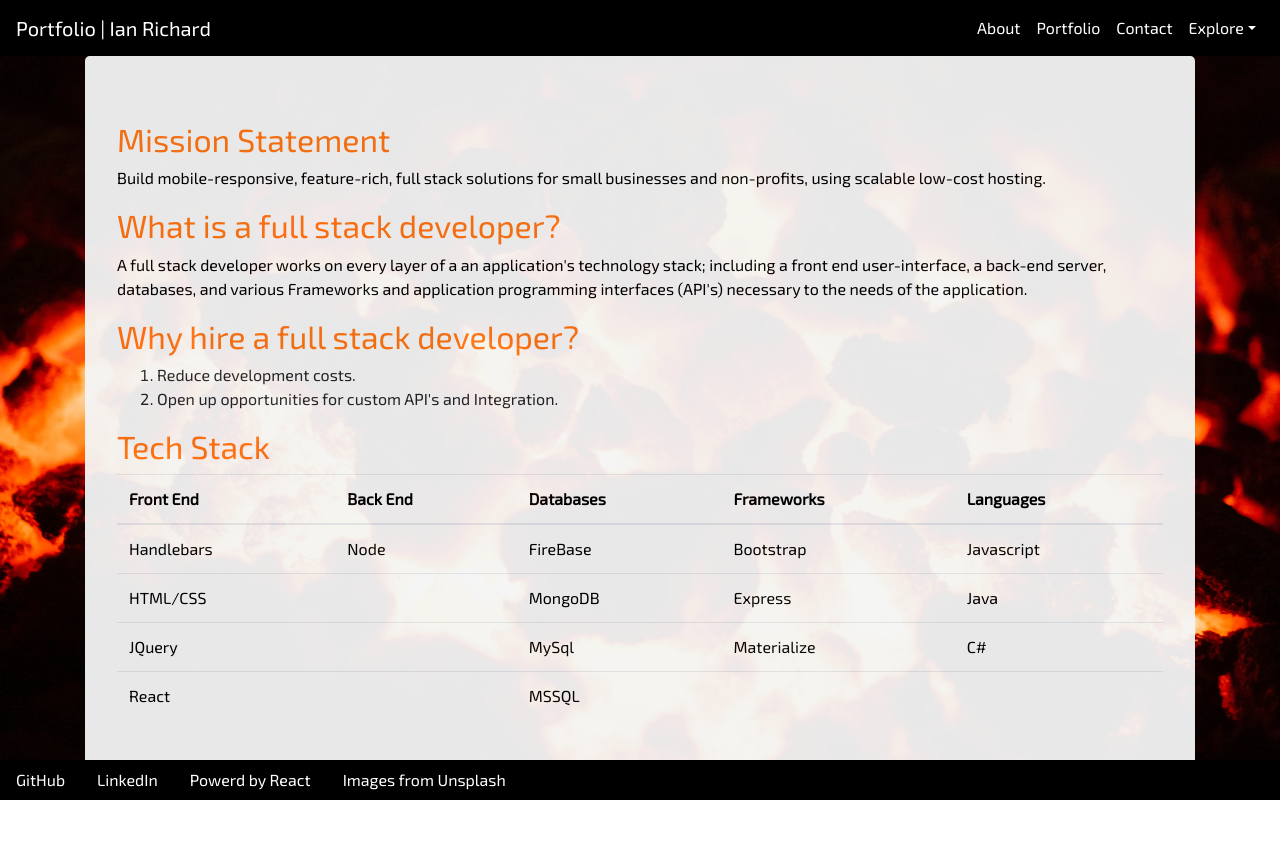
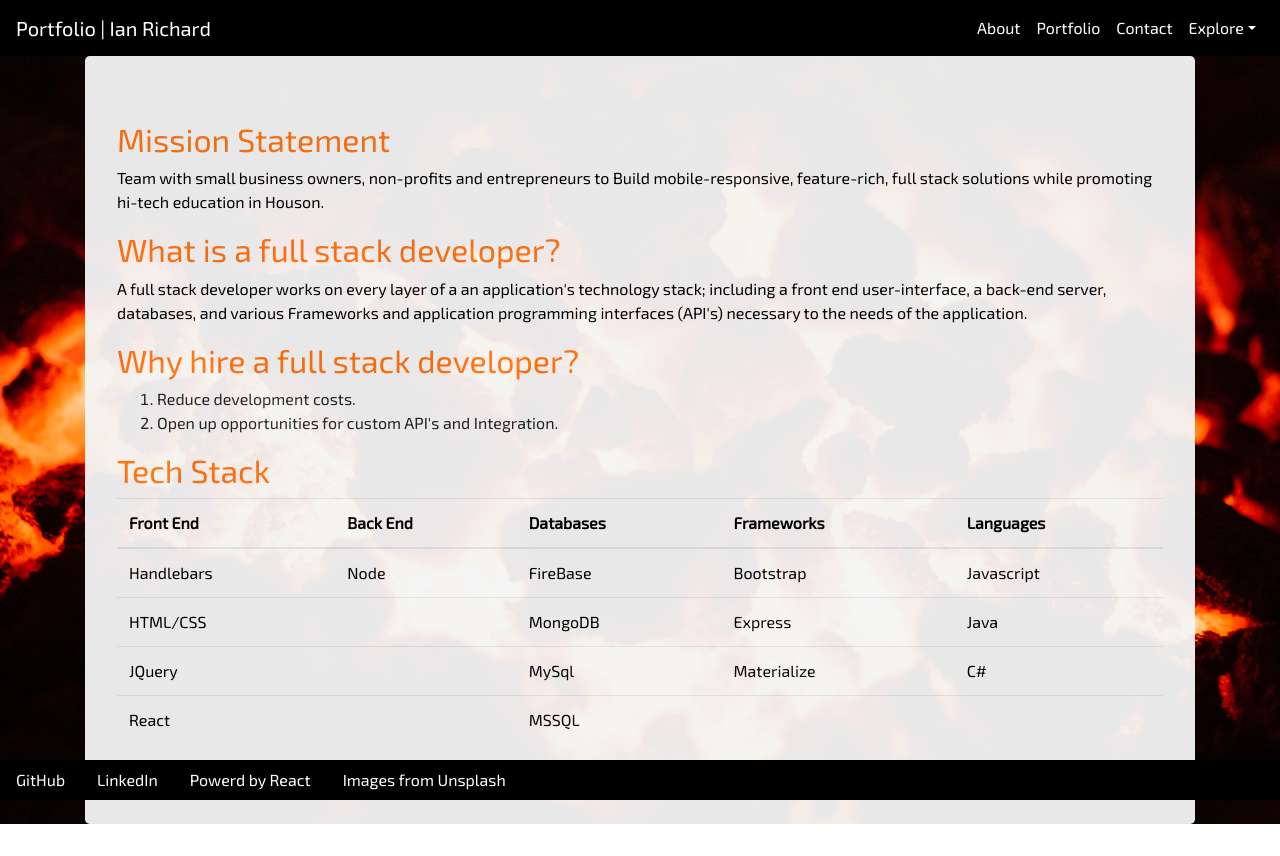
Before and after one commit to irichard03/reactportfolio, a React (Create React App) app: page / in a window 1280 px wide. Before the commit the page ends 832 px from the top, so only its background shows below. Built offline with nearby package versions, Linux system fonts and the light colour scheme.

Commit message:
Updated mission statement.

```diff
--- a/src/content/Statement.js
+++ b/src/content/Statement.js
@@ -6,7 +6,7 @@ export class Statement extends React.Component {
     return (
         <div>
             <h2>Mission Statement</h2>
-            <p>Build mobile-responsive, feature-rich, full stack solutions for small businesses and non-profits, using scalable low-cost hosting.</p>
+            <p>Team with small business owners, non-profits and entrepreneurs to Build mobile-responsive, feature-rich, full stack solutions while promoting hi-tech education in Houson.</p>
         </div>
     );
   }
--- a/src/pages/About.js
+++ b/src/pages/About.js
@@ -5,8 +5,7 @@ export class About extends React.Component {
   render() {
     return (
         <div>
-            <h2>About Me</h2>
-            <p>I'm a Chill thriller that killed a killer, and I'll fill ya' tiller with dolla bills.</p>
+            <p>Nothing here yet</p>
         </div>
     );
   }
```
